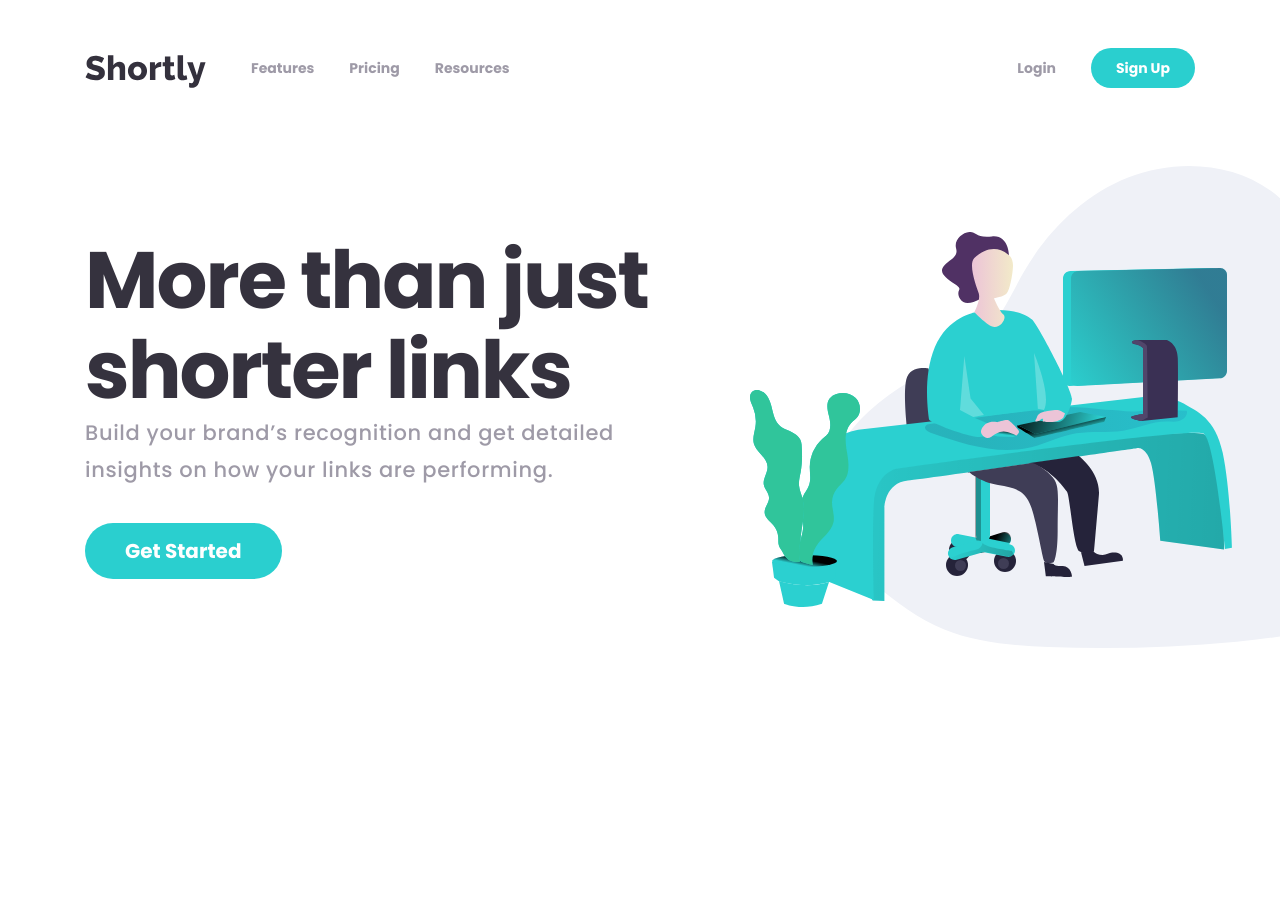
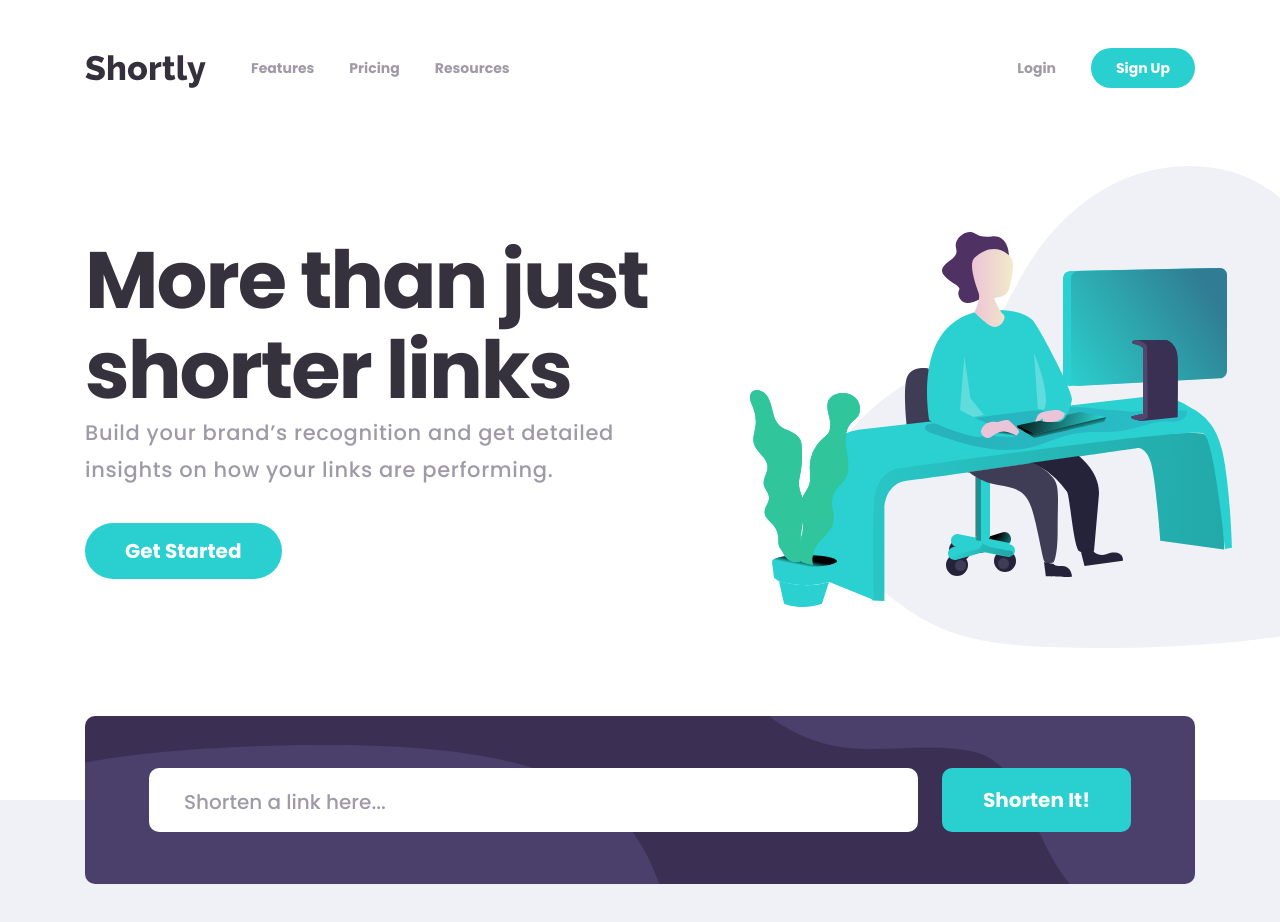
Before and after one commit to ksenius/url-shortening-app, a Vue app: page /#/ in a window 1280 px wide. Before the commit the page ends 800 px from the top, so only its background shows below. Built offline with nearby package versions, Linux system fonts and the light colour scheme.

Commit message:
Create url shortener section component

```diff
--- /dev/null
+++ b/src/components/Shortener.vue
@@ -0,0 +1,373 @@
+<template>
+  <section class="shortener">
+    <Container>
+      <form class="shortener__form" @submit.prevent="handleFormSubmit">
+        <div class="shortener__form-inner">
+          <label for="url" class="sr-only"></label>
+          <input
+            id="url"
+            type="text"
+            class="shortener__input"
+            placeholder="Shorten a link here..."
+            v-model="url"
+            @input="error = ''"
+            :class="error !== '' ? 'shortener__input_type_error' : ''"
+          />
+          <Button class="shortener__button" text="Shorten It!" />
+          <span v-if="error !== ''" class="shortener__error">{{ error }}</span>
+        </div>
+      </form>
+      <div class="shortener__links" v-if="links.length !== 0">
+        <div
+          class="shortener__link-info"
+          v-for="(link, index) in links"
+          :key="index"
+        >
+          <div class="shortener__original-url">{{ link.url }}</div>
+          <Link
+            :text="link.shortenedUrl"
+            :href="link.shortenedUrl"
+            target="_blank"
+            class="shortener__shortened-url"
+            ref="links"
+          />
+          <Button
+            class="shortener__copy-button"
+            text="Copy"
+            ref="copyButtons"
+            @click.native="handleCopyButtonClick($event, index)"
+          />
+        </div>
+      </div>
+    </Container>
+  </section>
+</template>
+
+<script>
+import Container from './Container';
+import Link from './Link';
+import Button from './Button';
+
+export default {
+  name: 'Shortener',
+  components: {
+    Container,
+    Link,
+    Button,
+  },
+  data() {
+    return {
+      url: '',
+      error: '',
+      links: [],
+    };
+  },
+  mounted() {
+    const savedLinks = localStorage.getItem('links');
+
+    if (savedLinks) {
+      try {
+        this.links = JSON.parse(savedLinks);
+      } catch (error) {
+        localStorage.removeItem('links');
+      }
+    }
+  },
+  methods: {
+    handleFormSubmit() {
+      let url = this.url.trim().toLowerCase();
+
+      const isValidUrl = this.validateUrl(url);
+      const hasProtocol = this.checkUrlProtocol(url);
+
+      if (isValidUrl) {
+        if (!hasProtocol) url = `http://${url}`;
+
+        this.shortenUrl(url);
+      } else {
+        this.error = 'Please add a link';
+      }
+    },
+
+    validateUrl(url) {
+      const urlRegexp = /^(https?:\/\/)?[\w.-]+\.[a-z]{2,}(\/?|(\/[\w.?#$%&=-]+\/?)*)$/;
+      return urlRegexp.test(url);
+    },
+
+    checkUrlProtocol(url) {
+      const protocolRegexp = /^https?:\/\//;
+      return protocolRegexp.test(url);
+    },
+
+    async shortenUrl(url) {
+      try {
+        const response = await fetch('https://rel.ink/api/links/', {
+          method: 'POST',
+          body: JSON.stringify({ url }),
+          headers: {
+            'Content-Type': 'application/json;charset=utf-8',
+          },
+        });
+
+        const result = await response.json();
+
+        const shortenedUrl = `https://rel.ink/${result.hashid}`;
+
+        const link = { url, shortenedUrl };
+
+        this.url = '';
+        this.addNewLink(link);
+      } catch (error) {
+        console.error(error);
+      }
+    },
+
+    addNewLink(link) {
+      this.links.push(link);
+      this.saveLinks();
+    },
+
+    saveLinks() {
+      const links = JSON.stringify(this.links);
+      localStorage.setItem('links', links);
+    },
+
+    handleCopyButtonClick(event, index) {
+      event.preventDefault();
+
+      const link = this.$refs.links[index].$el;
+
+      this.copyShortenedUrl(link);
+      this.toggleCopyButtonActiveClass(index);
+    },
+
+    toggleCopyButtonActiveClass(index) {
+      const { copyButtons } = this.$refs;
+
+      const activeClass = 'shortener__copy-button_active';
+
+      copyButtons.forEach((button, buttonIndex) => {
+        const copyButton = button.$el;
+
+        const copyButtonText = copyButton.firstElementChild;
+
+        if (buttonIndex === index) {
+          copyButton.classList.add(activeClass);
+          copyButtonText.innerHTML = 'Copied!';
+        } else {
+          const hasActiveClass = copyButton.classList.contains(activeClass);
+
+          if (hasActiveClass) {
+            copyButton.classList.remove(activeClass);
+            copyButtonText.innerHTML = 'Copy';
+          }
+        }
+      });
+    },
+
+    copyShortenedUrl(link) {
+      const range = document.createRange();
+      const selection = document.getSelection();
+
+      range.selectNodeContents(link);
+
+      selection.removeAllRanges();
+      selection.addRange(range);
+
+      document.execCommand('copy');
+
+      selection.removeAllRanges();
+    },
+  },
+};
+</script>
+
+<style lang="scss">
+.shortener {
+  padding: 4.5rem 0;
+  position: relative;
+  overflow: hidden;
+  font-size: 1.6rem;
+
+  @include tablet {
+    padding: 2rem 0;
+    font-size: 1.8rem;
+  }
+
+  @include screen-sm {
+    padding: 3.8rem 0;
+    font-size: 2rem;
+  }
+
+  &::after {
+    content: '';
+    position: absolute;
+    display: block;
+    width: 100%;
+    height: 100%;
+    top: 12.5rem;
+    background-color: $gray-bgr;
+    z-index: -1;
+
+    @include screen-sm {
+      top: 12.2rem;
+    }
+  }
+
+  &__form {
+    padding: 2.4rem;
+    background-color: $dark-violet;
+    background-image: url('../assets/images/bg-shorten-mobile.svg');
+    background-repeat: no-repeat;
+    border-radius: 1rem;
+
+    @include tablet {
+      padding: 5.2rem 6.4rem;
+      background-image: url('../assets/images/bg-shorten-desktop.svg');
+      background-position: center;
+    }
+  }
+
+  &__form-inner {
+    position: relative;
+
+    @include tablet {
+      display: flex;
+    }
+  }
+
+  &__error {
+    position: absolute;
+    top: calc(100% + 0.6rem);
+    left: 0;
+    font-size: 1.6rem;
+    font-style: italic;
+    color: $red;
+  }
+
+  &__input {
+    width: 100%;
+    height: 4.8rem;
+    padding: 0 1.7rem;
+    border: 0.3rem solid #fff;
+    border-radius: 0.5rem;
+    box-sizing: border-box;
+    font: inherit;
+    color: inherit;
+
+    &::placeholder {
+      color: $grayish-violet;
+    }
+
+    @include tablet {
+      width: auto;
+      flex-grow: 1;
+      margin-right: 2.4rem;
+    }
+
+    @include screen-sm {
+      height: 6.4rem;
+      padding: 0.3rem 3.2rem 0;
+      border-radius: 1rem;
+    }
+
+    &_type_error {
+      border-color: $red;
+    }
+  }
+
+  &__button {
+    width: 100%;
+    height: 4.8rem;
+    border-radius: 0.5rem;
+    margin-top: 1.6rem;
+    font-size: 1.8rem;
+
+    @include tablet {
+      width: auto;
+      margin-top: 0;
+    }
+
+    @include screen-sm {
+      height: 6.4rem;
+      padding: 0 4.1rem;
+      border-radius: 1rem;
+      font-size: 2rem;
+    }
+  }
+
+  &__links {
+    display: flex;
+    flex-direction: column-reverse;
+
+    @include tablet {
+      margin-top: 0.8rem;
+    }
+  }
+
+  &__link-info {
+    display: flex;
+    flex-direction: column;
+    background: #fff;
+    border-radius: 0.5rem;
+    margin-top: 2.4rem;
+    padding: 1.2rem 2rem 2rem;
+
+    @include tablet {
+      flex-direction: row;
+      align-items: center;
+      justify-content: flex-end;
+      padding: 1.6rem 2.4rem 1.6rem 3.2rem;
+      margin-top: 1.6rem;
+    }
+  }
+
+  &__original-url {
+    color: $very-dark-blue;
+    white-space: nowrap;
+    text-overflow: ellipsis;
+    overflow: hidden;
+    padding: 0 2rem 1rem;
+    margin-left: -2rem;
+    width: 100%;
+    border-bottom: 1px solid mix($gray, #fff, 40%);
+
+    @include tablet {
+      margin: 0;
+      padding: 0;
+      border: 0;
+    }
+  }
+
+  &__shortened-url {
+    color: $cyan;
+    margin: 1rem 0;
+
+    @include tablet {
+      margin: 0 2.4rem 0 4rem;
+    }
+
+    &:hover {
+      color: $grayish-violet;
+    }
+  }
+
+  &__copy-button {
+    font-size: 1.6rem;
+    border-radius: 0.5rem;
+
+    @include tablet {
+      flex-shrink: 0;
+      width: 10.3rem;
+    }
+
+    &_active {
+      background-color: $dark-violet;
+
+      &:hover {
+        background-color: mix($dark-violet, #fff, 50%);
+      }
+    }
+  }
+}
+</style>
--- a/src/views/Home.vue
+++ b/src/views/Home.vue
@@ -10,18 +10,21 @@
       :text="intro.text"
       :buttonText="intro.buttonText"
     />
+    <Shortener />
   </div>
 </template>
 
 <script>
 import Header from '@components/Header';
 import Intro from '@components/Intro';
+import Shortener from '@components/Shortener';
 
 export default {
   name: 'Home',
   components: {
     Header,
     Intro,
+    Shortener,
   },
   data() {
     return {
```
